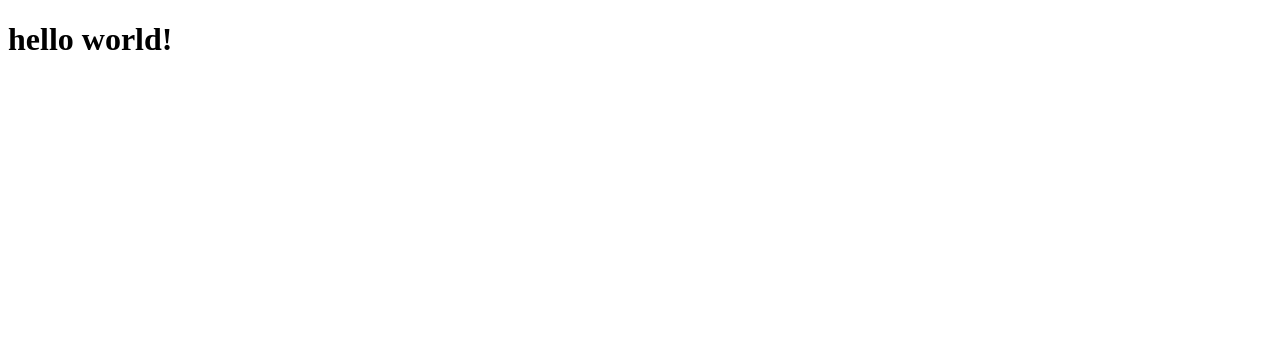
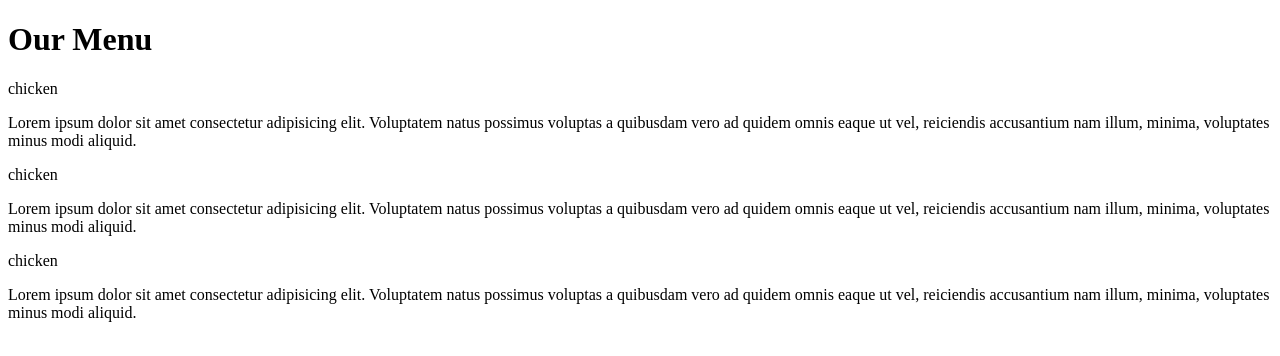
Before and after one commit to narcisse-web/coursera-test, a plain HTML site: page site/index.html in a window 1280 px wide. Drawn offline with Linux system fonts and the light colour scheme.

Commit message:
adding content

```diff
--- a/site/index.html
+++ b/site/index.html
@@ -7,6 +7,53 @@
     <title>coursera work</title>
 </head>
 <body>
-    <h1>hello world!</h1>
+    <main><h1>Our Menu</h1></main>
+    <section class="row">
+        <div class="chicken">
+            <div class="chicken-name">
+                <p>chicken</p>
+            </div>
+            <div class="chicken-content">
+                <p>
+                    Lorem ipsum dolor sit amet consectetur adipisicing elit.
+                     Voluptatem natus possimus voluptas a quibusdam vero ad
+                     quidem omnis eaque ut vel, reiciendis accusantium nam illum,
+                     minima, voluptates minus modi aliquid.
+                </p>
+
+            </div>
+        </div>
+<!-- section two for beef -->
+        <div class="beef">
+            <div class="beef-name">
+                <p>chicken</p>
+            </div>
+            <div class="beef-content">
+                <p>
+                    Lorem ipsum dolor sit amet consectetur adipisicing elit.
+                     Voluptatem natus possimus voluptas a quibusdam vero ad
+                     quidem omnis eaque ut vel, reiciendis accusantium nam illum,
+                     minima, voluptates minus modi aliquid.
+                </p>
+
+            </div>
+        </div>
+        <!-- section three for suchi -->
+        <div class="suchi">
+            <div class="suchi-name">
+                <p>chicken</p>
+            </div>
+            <div class="suchi-content">
+                <p>
+                    Lorem ipsum dolor sit amet consectetur adipisicing elit.
+                     Voluptatem natus possimus voluptas a quibusdam vero ad
+                     quidem omnis eaque ut vel, reiciendis accusantium nam illum,
+                     minima, voluptates minus modi aliquid.
+                </p>
+
+            </div>
+        </div>
+
+    </section>
 </body>
 </html>
```
